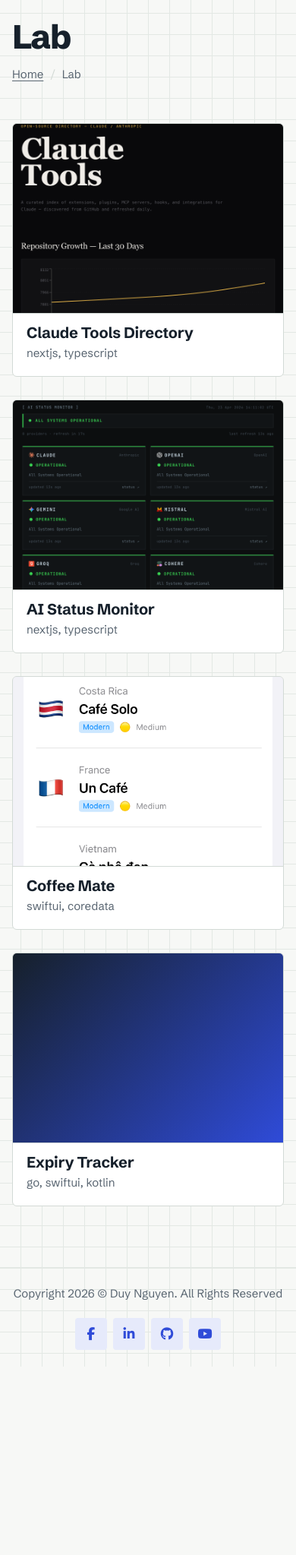
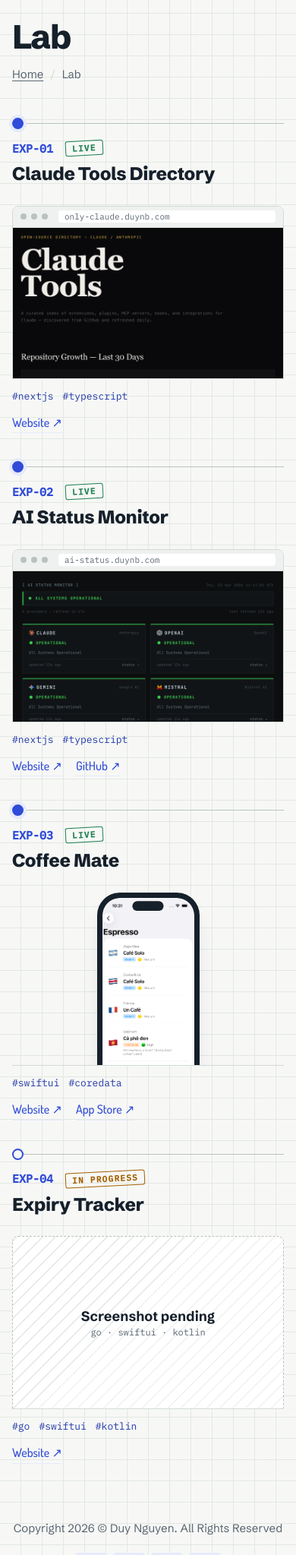
Before and after one commit to duynb92/portfolio_site_py, a Django app: page /lab in a window 390 px wide. Shown: the part 94-2141 px from the top of the page at 76% size. Before the commit the page ends 1893 px from the top, so only its background shows below. Run offline with Django 3.2, Linux system fonts and the light colour scheme; data comes from the database, SQL or seed files in the repository; both versions use the stored data as it was after the commit; some libraries are stand-ins or nearby versions; some web fonts are replaced.

Commit message:
Redesign Lab page as two-column lab notebook
Each side project is now a notebook entry: entry number, status stamp,
framed screenshot that rises on hover, question/result, tags, links and
expandable lab notes. Phone frame for app-store projects, browser frame
otherwise, and a placeholder when there is no screenshot.

Adds status, started, question, result and notes_raw to SideProject, and
a data migration that moves the emoji status prefix out of project names.

Co-Authored-By: Claude Opus 5.5 <noreply@anthropic.com>

```diff
--- a/portfolio_pj/portfolio_app/static/css/custom.css
+++ b/portfolio_pj/portfolio_app/static/css/custom.css
@@ -454,45 +454,261 @@ button:focus-visible {
     padding-top: 48px;
 }
 
-/* lab cards */
-.single-project-item-2 {
+/* lab notebook: two entries per row on a ruled timeline */
+.lab-notebook {
+    --mono: "IBM Plex Mono", Menlo, monospace;
+    --live: #1C7F52;
+    --wip: #A55F00;
+    --chrome: #EEF1EF;
+    --rule-strong: #B9C3BE;
+    --shadow: rgba(22, 32, 43, 0.22);
+    display: grid;
+    grid-template-columns: repeat(2, minmax(0, 1fr));
+    gap: 44px 40px;
+}
+.lab-entry {
+    position: relative;
+    display: flex;
+    flex-direction: column;
+    min-width: 0;
+    padding-top: 22px;
+    border-top: 1px solid var(--rule-strong);
+}
+.lab-entry__dot {
+    position: absolute;
+    left: 0;
+    top: -8px;
+    width: 15px;
+    height: 15px;
+    border-radius: 50%;
+    background: var(--paper);
+    border: 2px solid var(--accent);
+}
+.lab-entry.is-live .lab-entry__dot {
+    background: var(--accent);
+    box-shadow: 0 0 0 4px var(--accent-tint);
+}
+.lab-entry__meta {
+    display: flex;
+    flex-wrap: wrap;
+    align-items: center;
+    gap: 10px 16px;
+    font: 400 13px var(--mono);
+    color: var(--graphite);
+}
+.lab-entry__no {
+    font-weight: 600;
+    font-size: 15px;
+    color: var(--accent);
+}
+.lab-stamp {
+    font: 600 11px var(--mono);
+    letter-spacing: 0.12em;
+    text-transform: uppercase;
+    border: 1.5px solid currentColor;
+    border-radius: 3px;
+    padding: 2px 8px;
+    transform: rotate(-3deg);
+}
+.lab-stamp--live { color: var(--live); }
+.lab-stamp--in_progress { color: var(--wip); }
+.lab-stamp--archived { color: var(--graphite); }
+.lab-entry h3 {
+    font-size: 26px;
+    font-weight: 800;
+    line-height: 1.15;
+    letter-spacing: -0.015em;
+    margin: 10px 0 0;
+}
+.lab-entry__stage {
+    height: 240px;
+    margin-top: 16px;
+    padding-top: 12px;
+    overflow: hidden;
+    display: flex;
+    justify-content: center;
+    align-items: flex-start;
+    border-bottom: 1px solid var(--rule);
+}
+.lab-entry__stage > * {
+    transition: transform .35s;
+}
+.lab-entry:hover .lab-entry__stage > * {
+    transform: translateY(-10px);
+}
+.lab-browser {
+    width: 100%;
     background: #fff;
     border: 1px solid var(--rule);
-    border-radius: 6px;
+    border-radius: 8px;
     overflow: hidden;
+    box-shadow: 0 16px 34px -18px var(--shadow);
 }
-.single-project-item-2 .portfolio-img {
-    height: 240px;
-    margin-bottom: 0;
+.lab-browser__bar {
+    display: flex;
+    align-items: center;
+    gap: 6px;
+    height: 28px;
+    padding: 0 10px;
+    background: var(--chrome);
     border-bottom: 1px solid var(--rule);
 }
-.single-project-item-2 .project-hover:after {
-    background-color: var(--ink);
+.lab-browser__bar i {
+    flex: none;
+    width: 8px;
+    height: 8px;
+    border-radius: 50%;
+    background: var(--rule-strong);
 }
-.project-hover .project-buttons a {
-    color: var(--ink);
+.lab-browser__bar span {
+    flex: 1;
+    min-width: 0;
+    margin-left: 8px;
+    padding: 1px 8px;
     border-radius: 4px;
+    background: #fff;
+    font: 400 11px var(--mono);
+    color: var(--graphite);
+    white-space: nowrap;
+    overflow: hidden;
+    text-overflow: ellipsis;
 }
-.project-hover .project-buttons a:hover {
-    color: #fff;
-    background-color: var(--accent);
-    border-radius: 4px;
+.lab-browser img {
+    display: block;
+    width: 100%;
+    height: auto;
 }
-.single-project-item-2 .project-details {
-    padding: 14px 18px 18px;
+.lab-phone {
+    flex: none;
+    width: 135px;
+    aspect-ratio: 1206 / 2622;
+    position: relative;
+    overflow: hidden;
+    background: var(--ink);
+    border: 7px solid var(--ink);
+    border-radius: 30px;
+    box-shadow: 0 18px 34px -16px var(--shadow);
 }
-.single-project-item-2 .project-details h3 {
-    font-size: 20px;
-    font-weight: 700;
-    letter-spacing: -0.01em;
-    margin: 0 0 4px;
+.lab-phone:before {
+    content: "";
+    position: absolute;
+    top: 5px;
+    left: 50%;
+    z-index: 1;
+    width: 34%;
+    height: 12px;
+    transform: translateX(-50%);
+    background: var(--ink);
+    border-radius: 8px;
 }
-.single-project-item-2 .project-details p {
-    font-size: 15px;
+.lab-phone img {
+    display: block;
+    width: 100%;
+    height: 100%;
+    object-fit: cover;
+    object-position: top;
+    border-radius: 22px;
+}
+.lab-pending {
+    width: 100%;
+    height: 100%;
+    display: grid;
+    place-items: center;
+    text-align: center;
+    border: 1.5px dashed var(--rule-strong);
+    border-bottom: 0;
+    border-radius: 8px 8px 0 0;
+    background: repeating-linear-gradient(-45deg, transparent 0 11px, var(--grid) 11px 12px), #fff;
+    font: 400 12px var(--mono);
     color: var(--graphite);
 }
-.lab-placeholder-bg {
-    background: linear-gradient(135deg, var(--ink), var(--accent));
+.lab-pending b {
+    display: block;
+    margin-bottom: 2px;
+    font: 700 18px var(--sans);
+    color: var(--ink);
+}
+.lab-entry__qa {
+    display: grid;
+    gap: 10px;
+    margin: 14px 0 0;
+}
+.lab-entry__qa dt {
+    font: 500 11px var(--mono);
+    letter-spacing: 0.08em;
+    text-transform: uppercase;
+    color: var(--graphite);
+}
+.lab-entry__qa dd {
+    margin: 2px 0 0;
+    font-size: 16px;
+}
+.lab-entry__qa dd.is-question {
+    font-style: italic;
+}
+.lab-entry__tags {
+    display: flex;
+    flex-wrap: wrap;
+    gap: 4px 12px;
+    margin-top: 14px;
+    font: 400 13px var(--mono);
+    color: var(--accent-dark);
+}
+.lab-entry__links {
+    display: flex;
+    flex-wrap: wrap;
+    gap: 6px 18px;
+    margin-top: auto;
+    padding-top: 14px;
+}
+.lab-entry__links a {
+    font-weight: 500;
+    color: var(--accent);
+    text-decoration: none;
+    border-bottom: 1px solid var(--accent-tint);
+}
+.lab-entry__links a:hover,
+.lab-entry__links a:focus {
+    color: var(--accent);
+    border-bottom-color: var(--accent);
+}
+.lab-entry__notes {
+    margin-top: 12px;
+    font-size: 15px;
+}
+.lab-entry__notes summary {
+    cursor: pointer;
+    list-style: none;
+    font: 500 13px var(--mono);
+    color: var(--graphite);
+}
+.lab-entry__notes summary::-webkit-details-marker {
+    display: none;
+}
+.lab-entry__notes summary:before {
+    content: "+ ";
+    color: var(--accent);
+}
+.lab-entry__notes[open] summary:before {
+    content: "\2212  ";
+}
+.lab-entry__notes ul {
+    margin: 8px 0 0;
+    padding-left: 18px;
+    color: var(--graphite);
+}
+@media (max-width: 767px) {
+    .lab-notebook {
+        grid-template-columns: minmax(0, 1fr);
+    }
+    .lab-entry h3 {
+        font-size: 24px;
+    }
+}
+@media (prefers-reduced-motion: reduce) {
+    .lab-entry__stage > * {
+        transition: none;
+    }
 }
 
 /* contact */
--- a/portfolio_pj/portfolio_app/template/lab.html
+++ b/portfolio_pj/portfolio_app/template/lab.html
@@ -21,35 +21,48 @@
 <!-- lab projects area start -->
 <div class="section-padding" id="lab">
     <div class="container">
-        <div class="row project-lists">
+        <div class="lab-notebook">
             {% for project in context.side_projects %}
-            <div class="col-md-4 col-sm-6 col-xs-12">
-                <div class="single-project-item-2">
-                    <div class="portfolio-img {% if not project.thumbnail %}lab-placeholder-bg{% endif %}"
-                         {% if project.thumbnail %}style="background-image: url('/static/img/lab/{{ project.thumbnail }}');"{% endif %}>
-                        <div class="project-hover">
-                            <div class="project-buttons">
-                                {% if project.github_url %}
-                                <a href="{{ project.github_url }}" target="_blank" title="GitHub"><i class="fab fa-github"></i></a>
-                                {% endif %}
-                                {% if project.demo_url %}
-                                <a href="{{ project.demo_url }}" target="_blank" title="Live Demo"><i class="fas fa-external-link-alt"></i></a>
-                                {% endif %}
-                                {% if project.apple_store_url %}
-                                <a href="{{ project.apple_store_url }}" target="_blank" title="App Store"><img src="/static/img/icons/app-store.svg" alt="App Store" style="width:20px;height:20px;vertical-align:middle;"></a>
-                                {% endif %}
-                                {% if project.google_play_url %}
-                                <a href="{{ project.google_play_url }}" target="_blank" title="Google Play"><img src="/static/img/icons/google-play.svg" alt="Google Play" style="width:20px;height:20px;vertical-align:middle;"></a>
-                                {% endif %}
-                            </div>
-                        </div>
+            <article class="lab-entry{% if project.is_live %} is-live{% endif %}">
+                <span class="lab-entry__dot" aria-hidden="true"></span>
+                <div class="lab-entry__meta">
+                    <span class="lab-entry__no">EXP-{{ forloop.counter|stringformat:"02d" }}</span>
+                    {% if project.started %}<span>{{ project.started|date:"M Y" }}</span>{% endif %}
+                    <span class="lab-stamp lab-stamp--{{ project.status }}">{{ project.get_status_display }}</span>
+                </div>
+                <h3>{{ project.name }}</h3>
+                <div class="lab-entry__stage">
+                    {% if not project.thumbnail %}
+                    <div class="lab-pending"><div><b>Screenshot pending</b>{{ project.tech_tags|join:" · " }}</div></div>
+                    {% elif project.is_mobile %}
+                    <div class="lab-phone"><img src="/static/img/lab/{{ project.thumbnail }}" alt="{{ project.name }} screenshot" loading="lazy"></div>
+                    {% else %}
+                    <div class="lab-browser">
+                        <div class="lab-browser__bar"><i></i><i></i><i></i><span>{{ project.demo_domain }}</span></div>
+                        <img src="/static/img/lab/{{ project.thumbnail }}" alt="{{ project.name }} screenshot" loading="lazy">
                     </div>
-                    <div class="project-details">
-                        <h3>{{ project.name }}</h3>
-                        <p>{% for tag in project.tech_tags %}{{ tag }}{% if not forloop.last %}, {% endif %}{% endfor %}</p>
-                    </div>
+                    {% endif %}
                 </div>
-            </div>
+                {% if project.question or project.result %}
+                <dl class="lab-entry__qa">
+                    {% if project.question %}<div><dt>Question</dt><dd class="is-question">{{ project.question }}</dd></div>{% endif %}
+                    {% if project.result %}<div><dt>Result</dt><dd>{{ project.result }}</dd></div>{% endif %}
+                </dl>
+                {% endif %}
+                <div class="lab-entry__tags">{% for tag in project.tech_tags %}<span>#{{ tag }}</span>{% endfor %}</div>
+                <div class="lab-entry__links">
+                    {% if project.demo_url %}<a href="{{ project.demo_url }}" target="_blank" rel="noopener">Website ↗</a>{% endif %}
+                    {% if project.github_url %}<a href="{{ project.github_url }}" target="_blank" rel="noopener">GitHub ↗</a>{% endif %}
+                    {% if project.apple_store_url %}<a href="{{ project.apple_store_url }}" target="_blank" rel="noopener">App Store ↗</a>{% endif %}
+                    {% if project.google_play_url %}<a href="{{ project.google_play_url }}" target="_blank" rel="noopener">Google Play ↗</a>{% endif %}
+                </div>
+                {% if project.notes %}
+                <details class="lab-entry__notes">
+                    <summary>Lab notes</summary>
+                    <ul>{% for note in project.notes %}<li>{{ note }}</li>{% endfor %}</ul>
+                </details>
+                {% endif %}
+            </article>
             {% endfor %}
         </div>
     </div>
```
Also changed, not shown: portfolio_pj/portfolio_app/admin.py (+7 -2 lines), portfolio_pj/portfolio_app/models/side_project.py (+34 -1 lines), portfolio_pj/portfolio_app/tests/test_facade.py (+14 -1 lines), portfolio_pj/portfolio_app/tests/test_views.py (+7 -0 lines), portfolio_pj/db.sqlite3, portfolio_pj/portfolio_app/migrations/0006_side_project_notebook.py (added), portfolio_pj/portfolio_app/migrations/0007_side_project_status_from_name.py (added).
